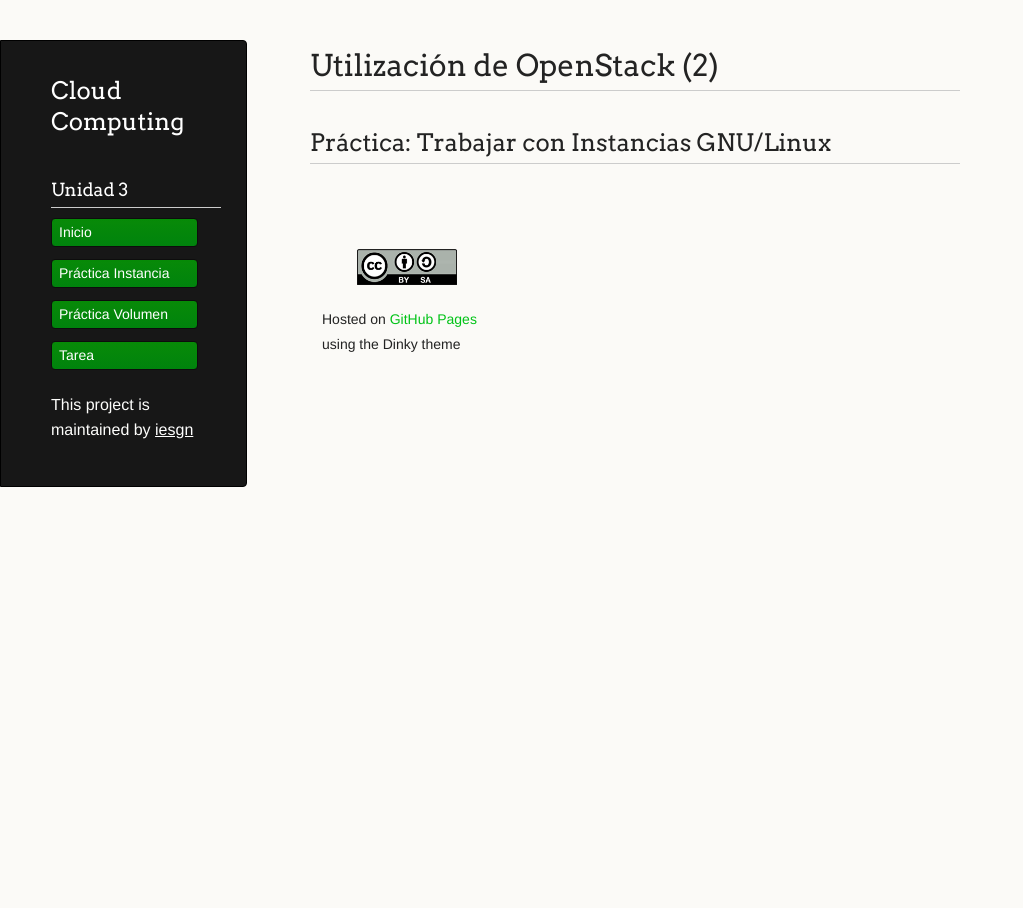
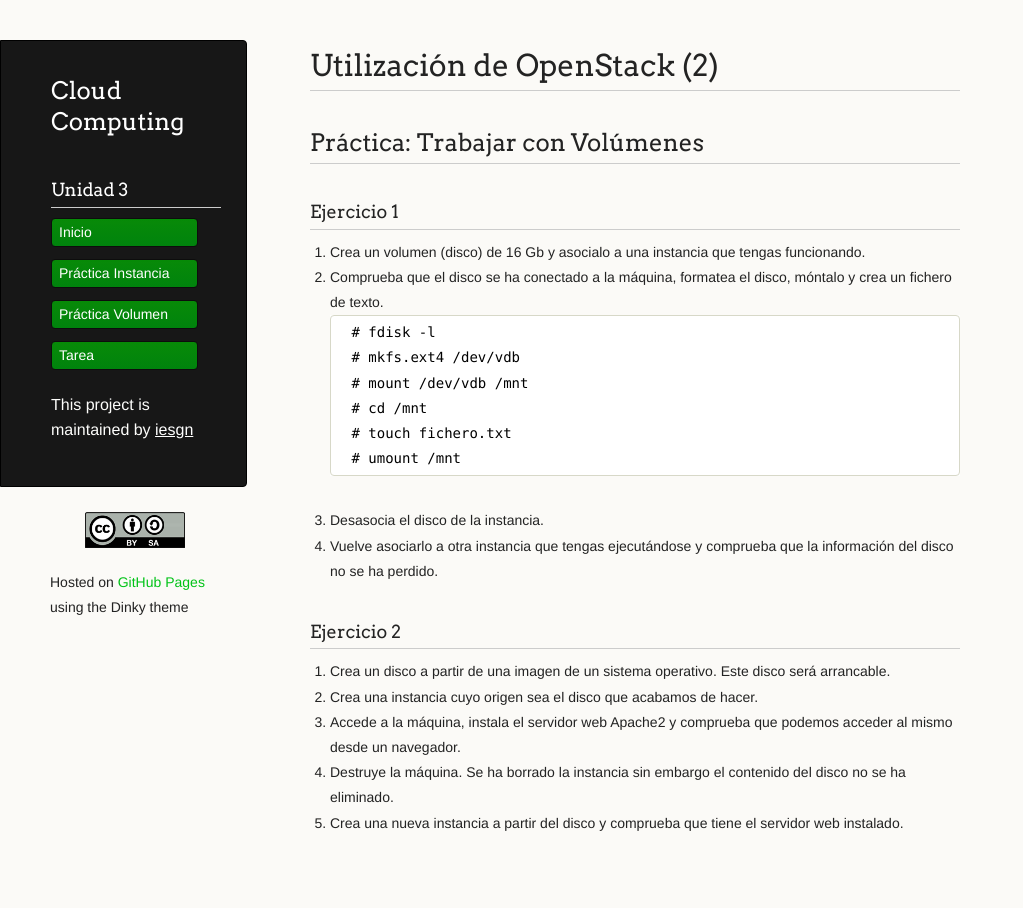
Before and after one commit to iesgn/cloud2, a Jekyll site: the page built from curso/u3/practica_volumen.md, in a window 1280 px wide. Shown: the whole page, without its empty margins (0-1023 px from the left). Built offline with Jekyll 4.4.1, drawn with Linux system fonts in a browser that asks for light colours.

Commit message:
Ejercicios volúmenes sesión 3

```diff
--- a/curso/u3/practica_volumen.md
+++ b/curso/u3/practica_volumen.md
@@ -4,4 +4,33 @@ tittle: Utilización de OpenStack (2)
 menu:
   - Unidad 3
 ---
-## Práctica: Trabajar con Instancias GNU/Linux
+## Práctica: Trabajar con Volúmenes
+
+### Ejercicio 1
+
+1. Crea un volumen (disco) de 16 Gb y asocialo a una instancia que tengas funcionando.
+
+2. Comprueba que el disco se ha conectado a la máquina, formatea el disco, móntalo y crea un fichero de texto.
+
+		# fdisk -l
+		# mkfs.ext4 /dev/vdb
+		# mount /dev/vdb /mnt
+		# cd /mnt
+		# touch fichero.txt
+		# umount /mnt
+
+3. Desasocia el disco de la instancia.
+
+4. Vuelve asociarlo a otra instancia que tengas ejecutándose y comprueba que la información del disco no se ha perdido.
+
+### Ejercicio 2
+
+1. Crea un disco a partir de una imagen de un sistema operativo. Este disco será arrancable.
+
+2. Crea una instancia cuyo origen sea el disco que acabamos de hacer.
+
+3. Accede a la máquina, instala el servidor web Apache2 y comprueba que podemos acceder al mismo desde un navegador.
+
+4. Destruye la máquina. Se ha borrado la instancia sin embargo el contenido del disco no se ha eliminado.
+
+5. Crea una nueva instancia a partir del disco y comprueba que tiene el servidor web instalado.
```
